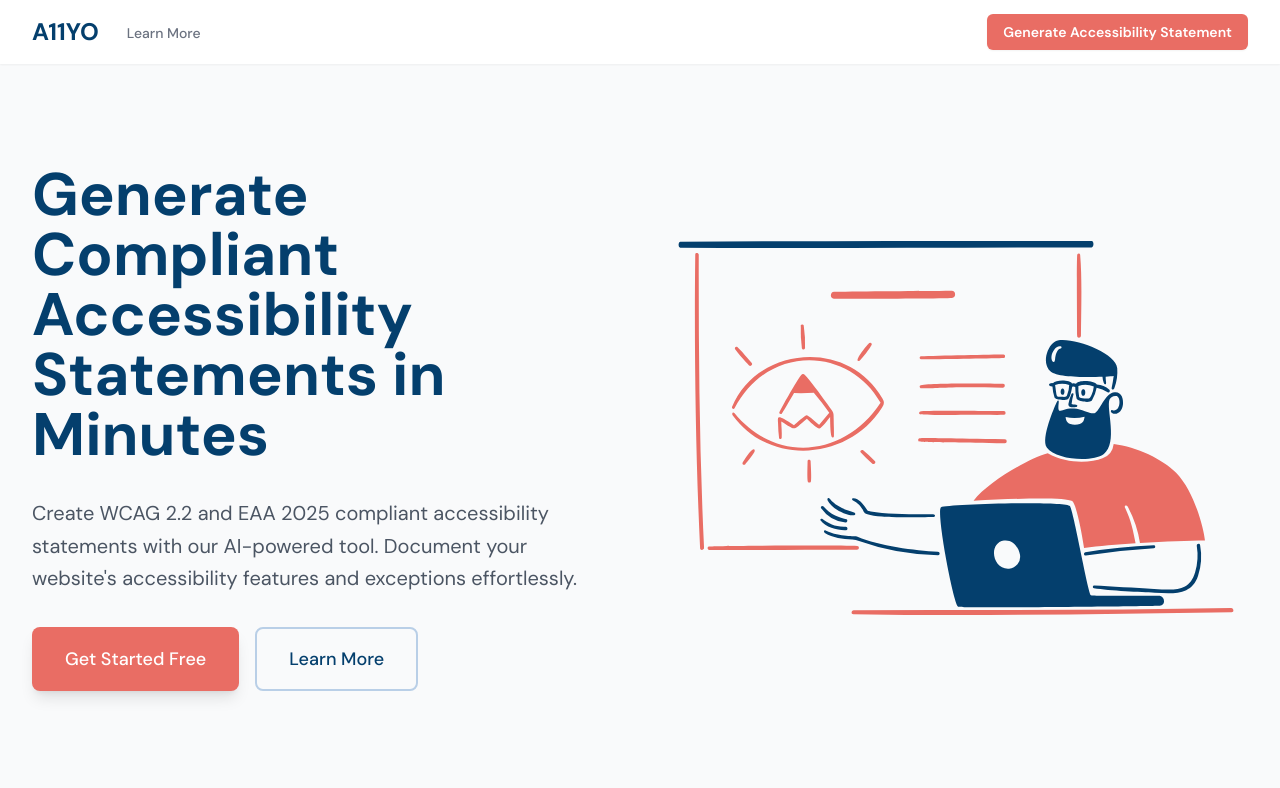
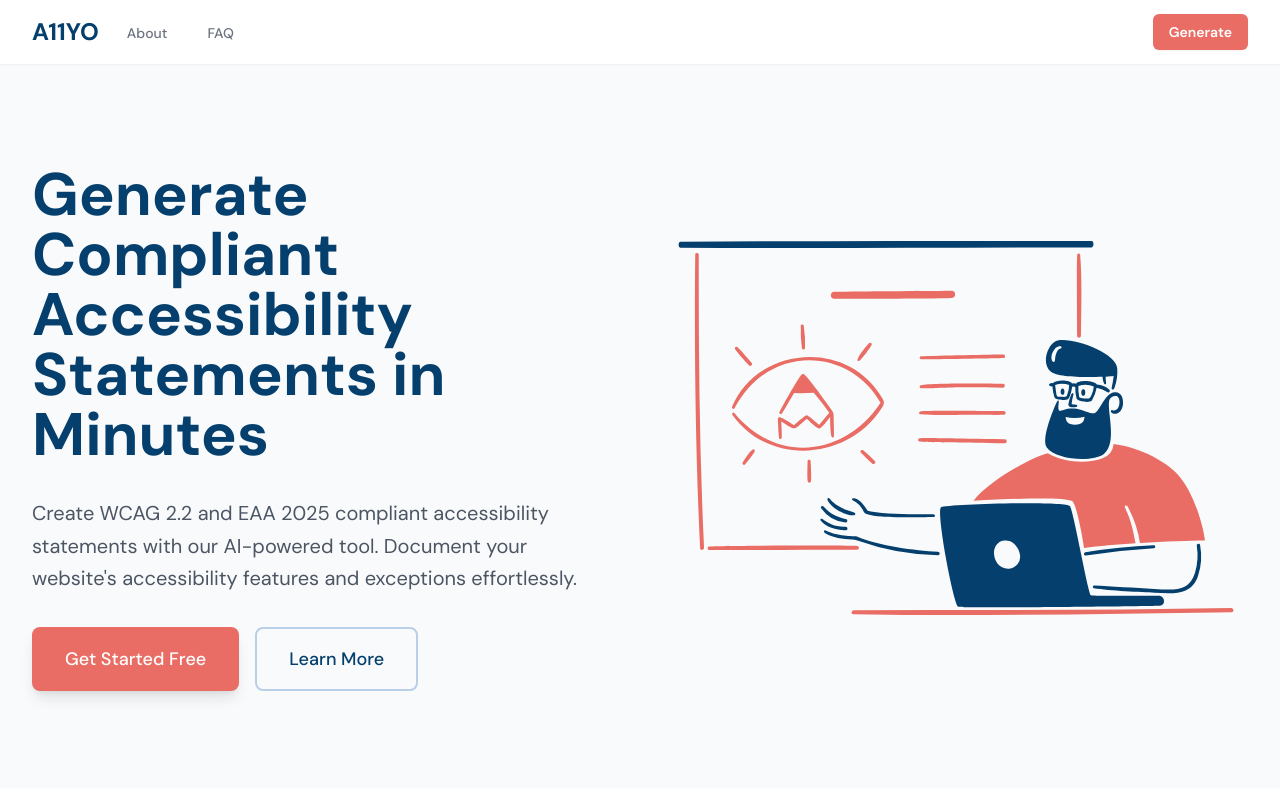
Before and after one commit to thefergflannery/a11yup, a React (Vite) app in the folder client/: page / in a window 1280 px wide. Shown: the top 788 px of the page. Built offline with nearby package versions, Linux system fonts and the light colour scheme.

Commit message:
feat: update navigation and add meta information (v0.2.6)

```diff
--- a/client/package.json
+++ b/client/package.json
@@ -12,10 +12,12 @@
   "dependencies": {
     "@stripe/react-stripe-js": "^3.7.0",
     "@stripe/stripe-js": "^7.3.0",
+    "@types/react-helmet": "^6.1.11",
     "@vercel/analytics": "^1.5.0",
     "framer-motion": "^12.11.4",
     "react": "^19.1.0",
     "react-dom": "^19.1.0",
+    "react-helmet": "^6.1.0",
     "react-router-dom": "^7.6.0"
   },
   "devDependencies": {
--- a/client/src/App.tsx
+++ b/client/src/App.tsx
@@ -5,9 +5,18 @@ import Layout from './components/Layout';
 import React, { useState } from 'react';
 import { useNavigate, useLocation } from 'react-router-dom';
 import { Analytics } from '@vercel/analytics/react';
+import { Helmet } from 'react-helmet';
 
 // Version tracking
-const VERSION = '0.2.5'; // Updated version tracking and documentation
+const VERSION = '0.2.6'; // Updated navigation and added meta information
+
+// Meta information for social sharing
+const META_INFO = {
+  title: 'A11YO - Generate Compliant Accessibility Statements',
+  description: 'Create WCAG 2.2 and EAA 2025 compliant accessibility statements with our AI-powered tool. Document your website\'s accessibility features and exceptions effortlessly.',
+  image: '/og-image.png', // You'll need to add this image to your public folder
+  url: 'https://a11yo.com'
+};
 
 // WCAG versions and levels
 const WCAG_VERSIONS = [
@@ -761,6 +770,24 @@ const Footer = () => (
 const App = () => {
   return (
     <Router>
+      <Helmet>
+        <title>{META_INFO.title}</title>
+        <meta name="description" content={META_INFO.description} />
+
+        {/* Open Graph / Facebook */}
+        <meta property="og:type" content="website" />
+        <meta property="og:url" content={META_INFO.url} />
+        <meta property="og:title" content={META_INFO.title} />
+        <meta property="og:description" content={META_INFO.description} />
+        <meta property="og:image" content={META_INFO.image} />
+
+        {/* Twitter */}
+        <meta property="twitter:card" content="summary_large_image" />
+        <meta property="twitter:url" content={META_INFO.url} />
+        <meta property="twitter:title" content={META_INFO.title} />
+        <meta property="twitter:description" content={META_INFO.description} />
+        <meta property="twitter:image" content={META_INFO.image} />
+      </Helmet>
       <Layout>
         <Routes>
           <Route path="/" element={<Home />} />
--- a/client/src/components/Layout.tsx
+++ b/client/src/components/Layout.tsx
@@ -3,7 +3,8 @@ import { Bars3Icon, XMarkIcon } from '@heroicons/react/24/outline';
 import { Link, useLocation } from 'react-router-dom';
 
 const navigation = [
-  { name: 'Learn More', href: '/#features', current: false },
+  { name: 'About', href: '/#features', current: false },
+  { name: 'FAQ', href: '/#faq', current: false },
 ];
 
 function classNames(...classes: string[]) {
@@ -48,7 +49,7 @@ export default function Layout({ children }: { children: React.ReactNode }) {
                     to="/"
                     className="rounded-md bg-primary-300 px-4 py-2 text-sm font-semibold text-white shadow-sm hover:bg-primary-400 focus-visible:outline focus-visible:outline-2 focus-visible:outline-offset-2 focus-visible:outline-primary-300"
                   >
-                    Generate Accessibility Statement
+                    Generate
                   </Link>
                 </div>
                 <div className="-mr-2 flex items-center sm:hidden">
@@ -86,7 +87,7 @@ export default function Layout({ children }: { children: React.ReactNode }) {
                     to="/"
                     className="w-full rounded-md bg-primary-300 px-4 py-2 text-center text-sm font-semibold text-white shadow-sm hover:bg-primary-400 focus-visible:outline focus-visible:outline-2 focus-visible:outline-offset-2 focus-visible:outline-primary-300"
                   >
-                    Generate Accessibility Statement
+                    Generate
                   </Link>
                 </div>
               </div>
```
Also changed, not shown: 1 other file (tests, documents, lock files or other folders).
